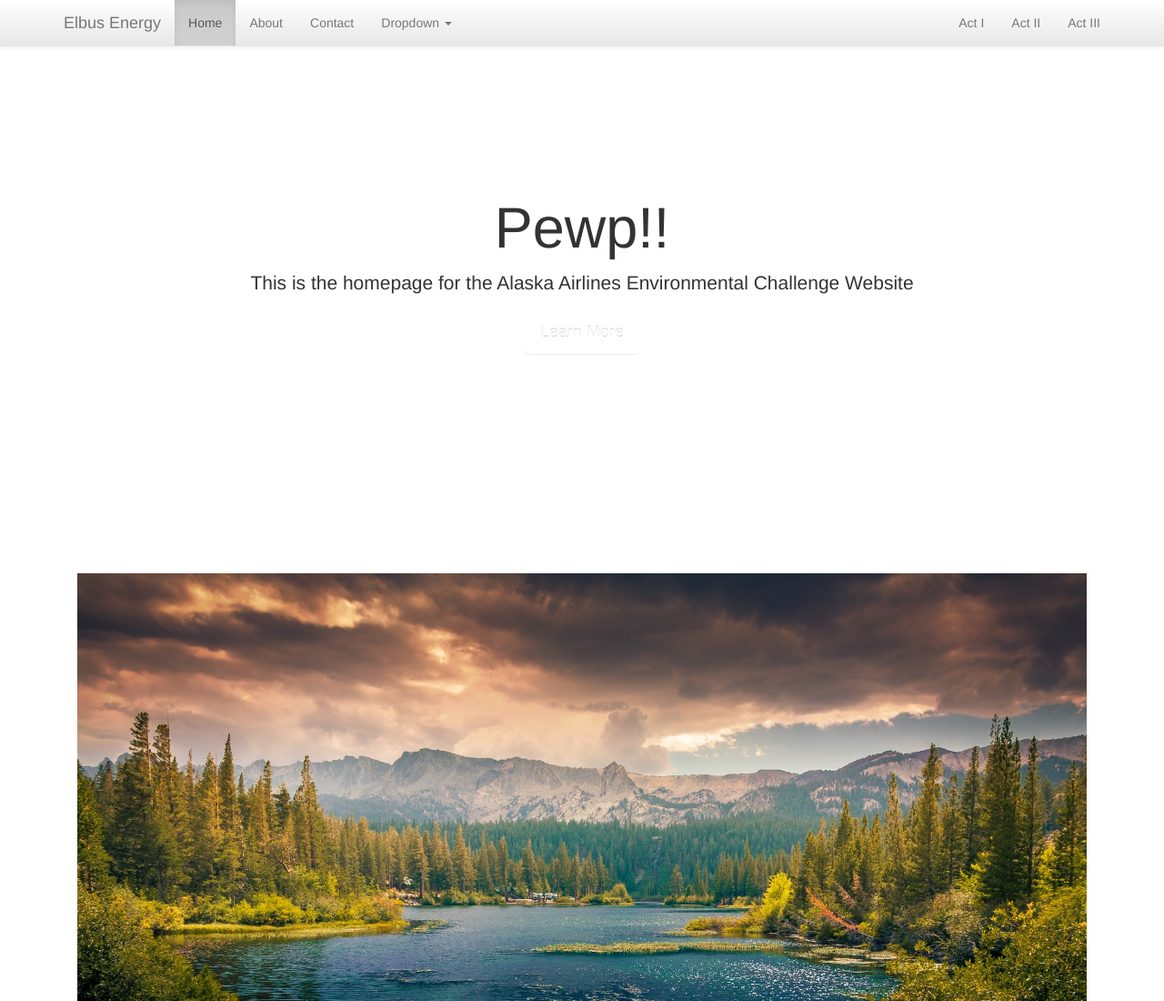
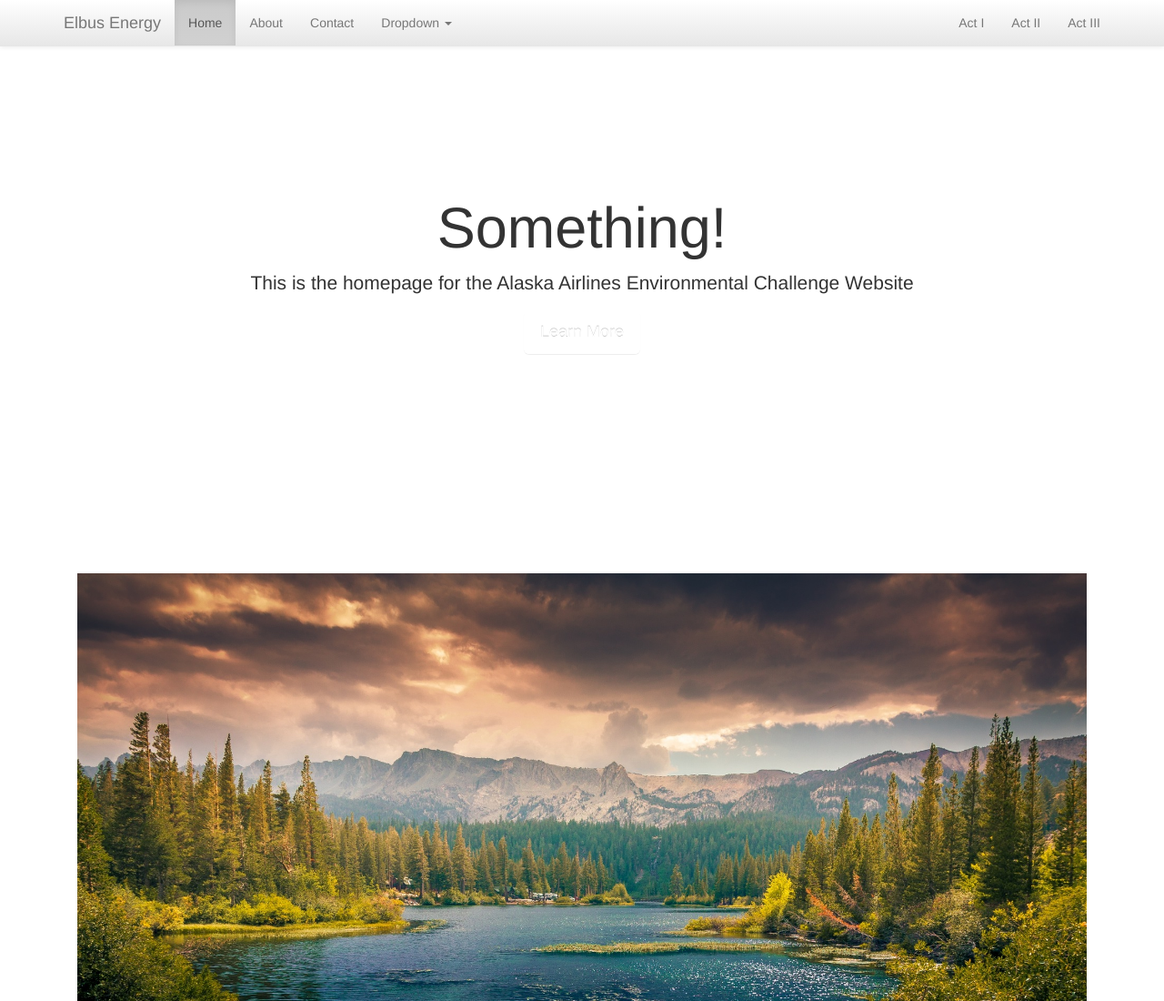
Before and after one commit to bschwartz757/Elbus-Energy, a plain HTML site: page index.html in a window 1280 px wide. Shown: the top 1100 px of the page at 91% size. Drawn offline with nearby package versions, Linux system fonts and the light colour scheme.

Commit message:
testing...

```diff
--- a/index.html
+++ b/index.html
@@ -68,7 +68,7 @@
   <div class="jumbotron">
     <div class="container flex-container">
       <!-- Main component for a primary marketing message or call to action -->
-        <h1>Pewp!!</h1>
+        <h1>Something!</h1>
         <p>This is the homepage for the Alaska Airlines Environmental Challenge Website</p>
         <p></p>
         <p>
```
